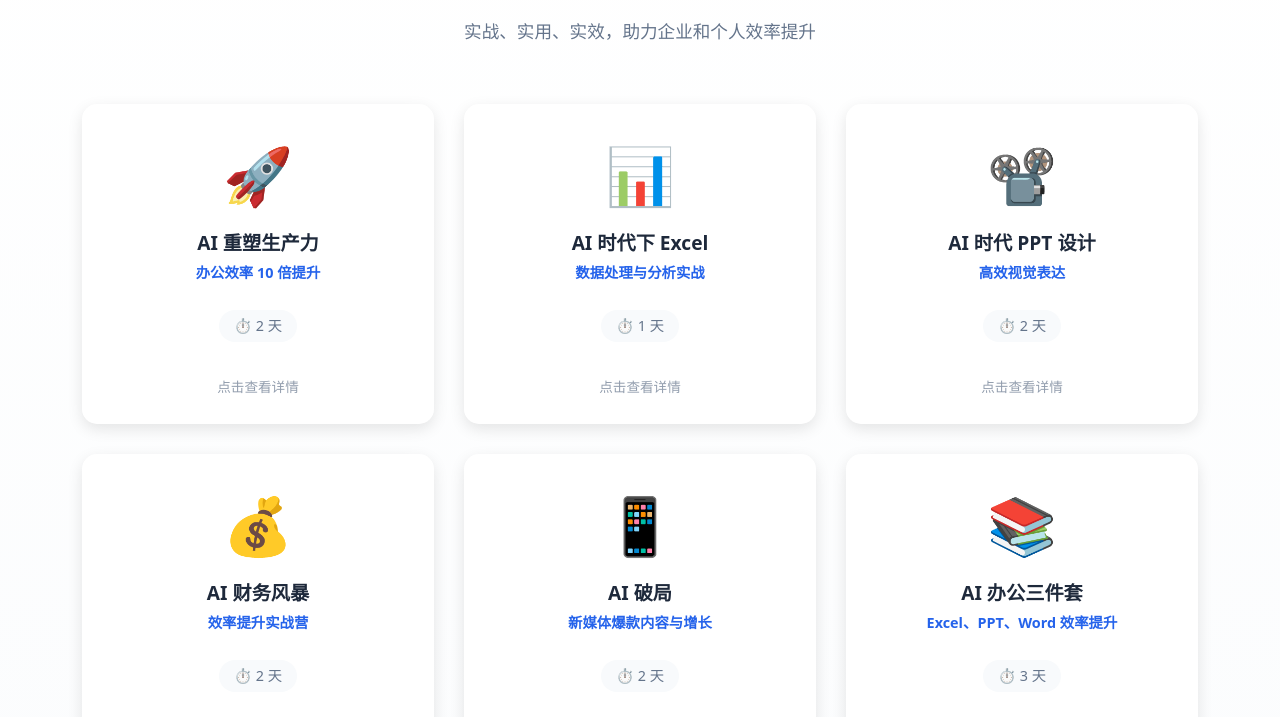
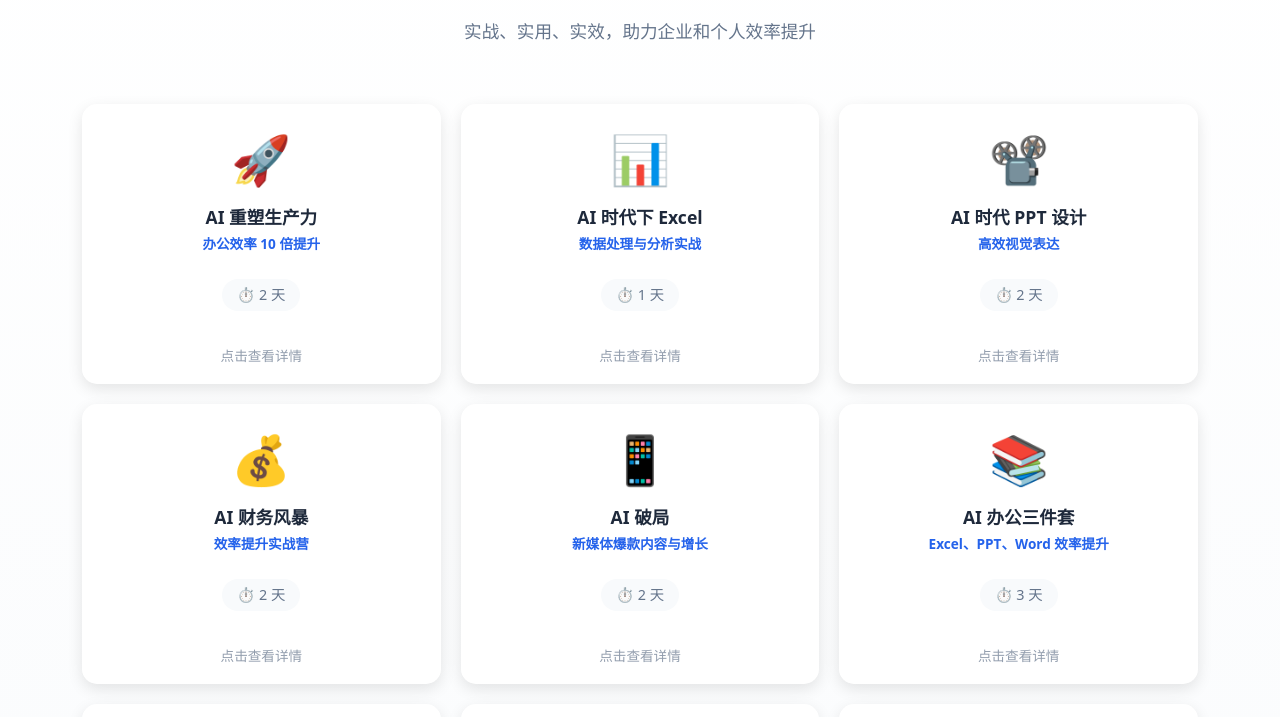
Before and after one commit to lumine2008/ray-website, a React (Create React App) app: page / in a window 1280 px wide. Shown: the part 2640-3357 px from the top of the page. Built offline with nearby package versions, Linux system fonts and the light colour scheme.

Commit message:
优化桌面端课程卡片：一屏显示更多

```diff
--- a/src/components/Courses.css
+++ b/src/components/Courses.css
@@ -6,15 +6,15 @@
 
 .courses-grid {
   display: grid;
-  grid-template-columns: repeat(auto-fit, minmax(320px, 1fr));
-  gap: 30px;
+  grid-template-columns: repeat(auto-fit, minmax(280px, 1fr));
+  gap: 20px;
   perspective: 1000px;
 }
 
 /* 翻转卡片 */
 .course-card {
   background-color: transparent;
-  height: 320px;
+  height: 280px;
   perspective: 1000px;
   cursor: pointer;
 }
@@ -40,7 +40,7 @@
   -webkit-backface-visibility: hidden;
   backface-visibility: hidden;
   border-radius: 15px;
-  padding: 25px 20px;
+  padding: 20px 15px;
   display: flex;
   flex-direction: column;
   justify-content: center;
@@ -59,22 +59,22 @@
 }
 
 .course-icon {
-  font-size: 3.5rem;
-  margin-bottom: 15px;
+  font-size: 3rem;
+  margin-bottom: 12px;
 }
 
 .course-title {
-  font-size: 1.2rem;
+  font-size: 1.1rem;
   color: var(--text-dark);
-  margin-bottom: 8px;
+  margin-bottom: 6px;
   font-weight: 700;
 }
 
 .course-subtitle {
-  font-size: 0.9rem;
+  font-size: 0.85rem;
   color: var(--primary-blue);
   font-weight: 600;
-  margin-bottom: 12px;
+  margin-bottom: 10px;
 }
 
 .course-meta {
```
